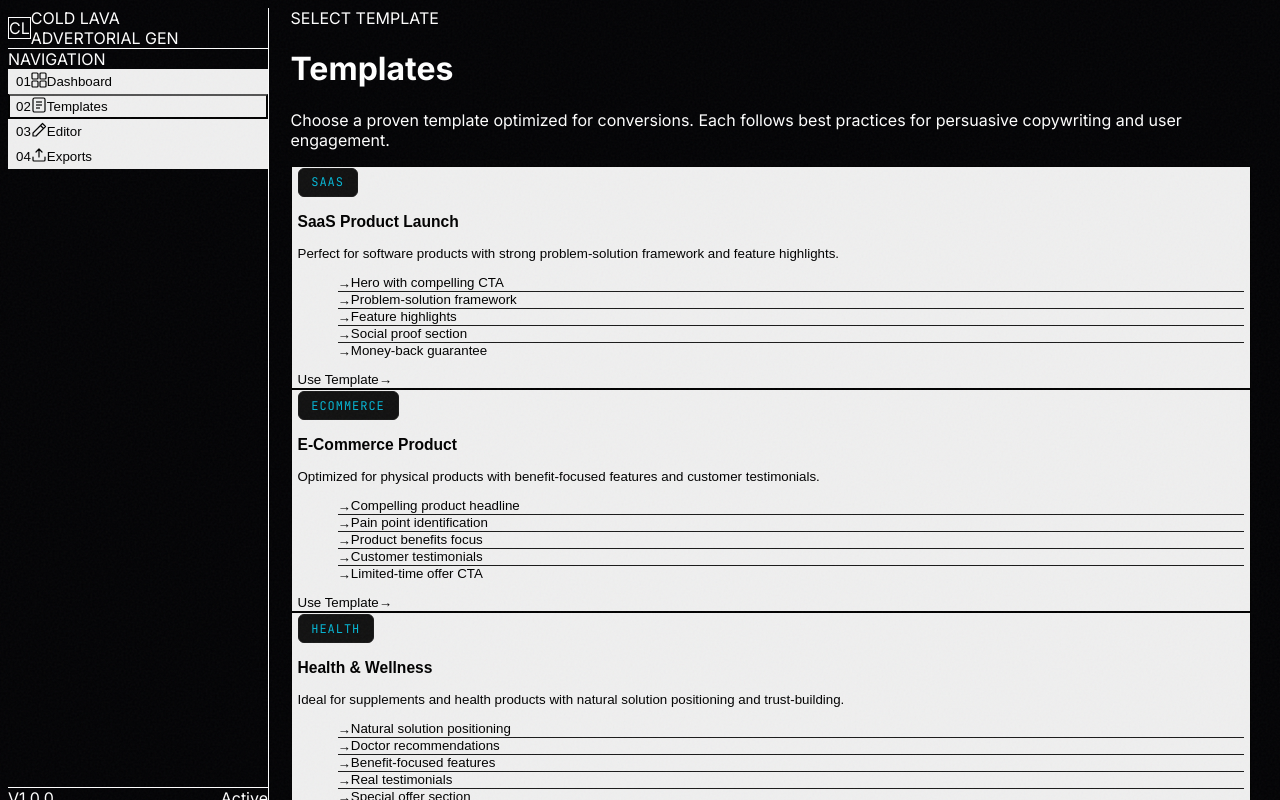
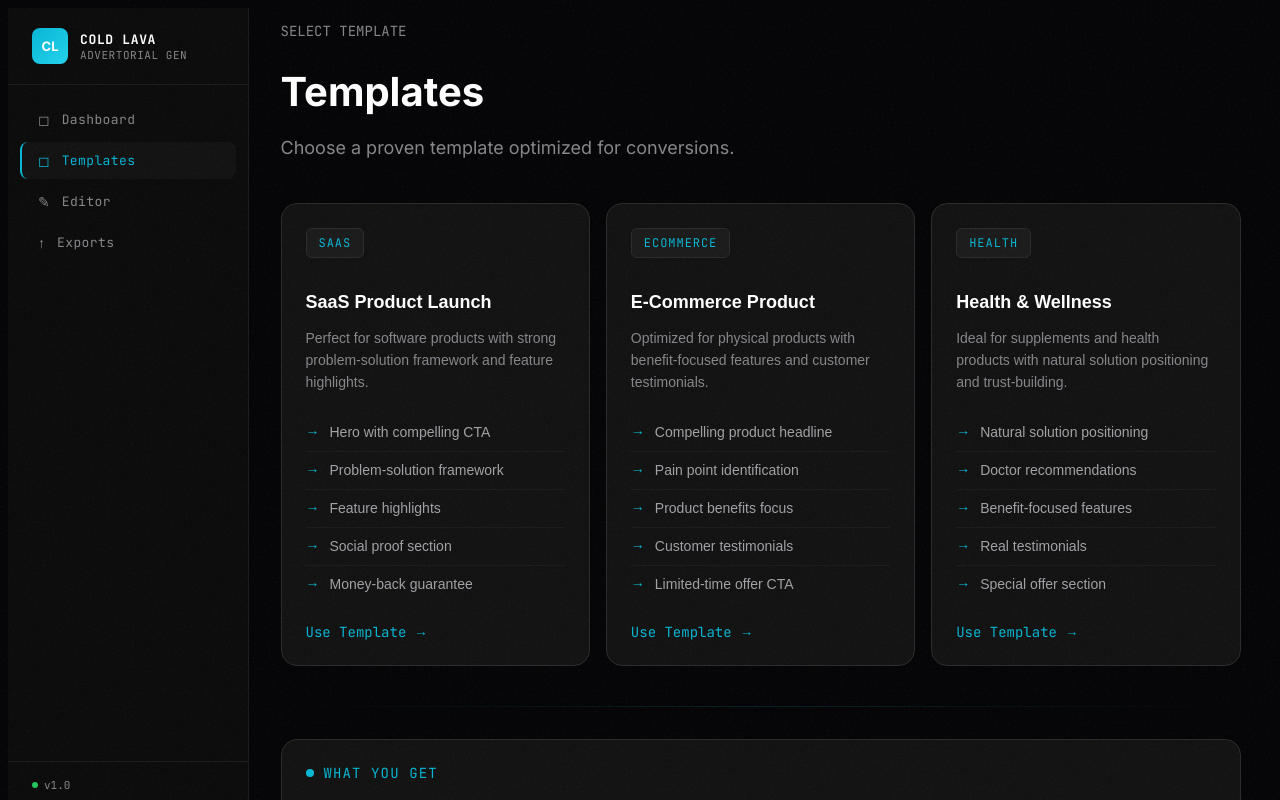
Before and after one commit to coldlavaai/advertorial-generator, a Next.js app: page / in a window 1280 px wide. Both pictures are taken after a click on the button 770 px from the left and 686 px from the top of the page. Shown: the top 800 px of the page. Built offline with nearby package versions, Linux system fonts and the light colour scheme.

Commit message:
Fix: inline styles for reliable rendering - visible cards, proper grid

```diff
--- a/components/Sidebar.tsx
+++ b/components/Sidebar.tsx
@@ -7,121 +7,81 @@ interface SidebarProps {
 
 export default function Sidebar({ onNavigate, currentView }: SidebarProps) {
   const menuItems = [
-    {
-      id: 'dashboard',
-      label: 'Dashboard',
-      number: '01',
-      icon: (
-        <svg width="16" height="16" viewBox="0 0 16 16" fill="none" xmlns="http://www.w3.org/2000/svg">
-          <rect x="1" y="1" width="6" height="6" rx="1" stroke="currentColor" strokeWidth="1.2" />
-          <rect x="9" y="1" width="6" height="6" rx="1" stroke="currentColor" strokeWidth="1.2" />
-          <rect x="1" y="9" width="6" height="6" rx="1" stroke="currentColor" strokeWidth="1.2" />
-          <rect x="9" y="9" width="6" height="6" rx="1" stroke="currentColor" strokeWidth="1.2" />
-        </svg>
-      ),
-    },
-    {
-      id: 'templates',
-      label: 'Templates',
-      number: '02',
-      icon: (
-        <svg width="16" height="16" viewBox="0 0 16 16" fill="none" xmlns="http://www.w3.org/2000/svg">
-          <rect x="2" y="1" width="12" height="14" rx="1.5" stroke="currentColor" strokeWidth="1.2" />
-          <line x1="5" y1="5" x2="11" y2="5" stroke="currentColor" strokeWidth="1.2" />
-          <line x1="5" y1="8" x2="11" y2="8" stroke="currentColor" strokeWidth="1.2" />
-          <line x1="5" y1="11" x2="9" y2="11" stroke="currentColor" strokeWidth="1.2" />
-        </svg>
-      ),
-    },
-    {
-      id: 'editor',
-      label: 'Editor',
-      number: '03',
-      icon: (
-        <svg width="16" height="16" viewBox="0 0 16 16" fill="none" xmlns="http://www.w3.org/2000/svg">
-          <path d="M11.5 1.5L14.5 4.5L5 14H2V11L11.5 1.5Z" stroke="currentColor" strokeWidth="1.2" strokeLinejoin="round" />
-          <line x1="9.5" y1="3.5" x2="12.5" y2="6.5" stroke="currentColor" strokeWidth="1.2" />
-        </svg>
-      ),
-    },
-    {
-      id: 'exports',
-      label: 'Exports',
-      number: '04',
-      icon: (
-        <svg width="16" height="16" viewBox="0 0 16 16" fill="none" xmlns="http://www.w3.org/2000/svg">
-          <path d="M8 2V10M8 2L5 5M8 2L11 5" stroke="currentColor" strokeWidth="1.2" strokeLinecap="round" strokeLinejoin="round" />
-          <path d="M2 10V13C2 13.5523 2.44772 14 3 14H13C13.5523 14 14 13.5523 14 13V10" stroke="currentColor" strokeWidth="1.2" strokeLinecap="round" />
-        </svg>
-      ),
-    },
+    { id: 'dashboard', label: 'Dashboard', icon: '◻' },
+    { id: 'templates', label: 'Templates', icon: '◻' },
+    { id: 'editor', label: 'Editor', icon: '✎' },
+    { id: 'exports', label: 'Exports', icon: '↑' },
   ];
 
   return (
-    <div className="w-[260px] flex flex-col h-screen shrink-0 bg-cl-bg border-r border-cl-border">
+    <div style={{
+      width: 240,
+      flexShrink: 0,
+      height: '100vh',
+      background: '#0a0a0a',
+      borderRight: '1px solid #1a1a1a',
+      display: 'flex',
+      flexDirection: 'column',
+    }}>
       {/* Logo */}
-      <div className="px-6 py-6 border-b border-cl-border">
-        <div className="flex items-center gap-3">
-          <div className="w-9 h-9 rounded-lg bg-cl-card border border-cl-border flex items-center justify-center">
-            <span className="font-mono font-bold text-sm text-cl-cyan">CL</span>
+      <div style={{ padding: '20px 24px', borderBottom: '1px solid #1a1a1a' }}>
+        <div style={{ display: 'flex', alignItems: 'center', gap: 12 }}>
+          <div style={{
+            width: 36, height: 36, borderRadius: 8,
+            background: 'linear-gradient(135deg, #06B6D4, #22D3EE)',
+            display: 'flex', alignItems: 'center', justifyContent: 'center',
+          }}>
+            <span style={{ fontWeight: 700, fontSize: 13, color: '#fff' }}>CL</span>
           </div>
-          <div className="flex flex-col">
-            <span className="font-mono font-bold text-sm tracking-wider text-white">COLD LAVA</span>
-            <span className="font-mono text-xs tracking-widest uppercase text-cl-muted">
-              Advertorial Gen
-            </span>
+          <div>
+            <div style={{ fontFamily: "'JetBrains Mono', monospace", fontWeight: 700, fontSize: 13, color: '#fff', letterSpacing: '0.05em' }}>COLD LAVA</div>
+            <div style={{ fontFamily: "'JetBrains Mono', monospace", fontSize: 11, color: '#86868B', letterSpacing: '0.05em' }}>ADVERTORIAL GEN</div>
           </div>
         </div>
       </div>
 
-      {/* Navigation */}
-      <nav className="flex-1 px-3 py-6 space-y-0.5">
-        <div className="px-3 mb-4">
-          <span className="font-mono text-xs tracking-widest uppercase text-cl-muted">
-            Navigation
-          </span>
-        </div>
-
+      {/* Nav */}
+      <nav style={{ flex: 1, padding: '16px 12px' }}>
         {menuItems.map((item) => {
-          const isActive = currentView === item.id;
+          const active = currentView === item.id;
           return (
             <button
               key={item.id}
               onClick={() => onNavigate(item.id)}
-              className={`w-full flex items-center gap-3 px-3 py-2.5 rounded-lg transition-all duration-200 group ${
-                isActive
-                  ? 'bg-cl-card border-l-2 border-cl-cyan'
-                  : 'border-l-2 border-transparent hover:bg-cl-card/50'
-              }`}
+              style={{
+                width: '100%',
+                display: 'flex',
+                alignItems: 'center',
+                gap: 12,
+                padding: '10px 16px',
+                marginBottom: 4,
+                borderRadius: 8,
+                border: 'none',
+                cursor: 'pointer',
+                background: active ? '#111111' : 'transparent',
+                borderLeft: active ? '2px solid #06B6D4' : '2px solid transparent',
+                transition: 'all 0.15s',
+              }}
+              onMouseEnter={e => { if (!active) e.currentTarget.style.background = '#111111'; }}
+              onMouseLeave={e => { if (!active) e.currentTarget.style.background = 'transparent'; }}
             >
-              <span className={`font-mono text-xs w-4 ${isActive ? 'text-cl-cyan' : 'text-cl-muted'}`}>
-                {item.number}
-              </span>
-              <span className={`transition-colors ${isActive ? 'text-cl-cyan' : 'text-cl-muted group-hover:text-white'}`}>
-                {item.icon}
-              </span>
-              <span className={`font-mono text-sm tracking-wide transition-colors ${
-                isActive ? 'text-cl-cyan' : 'text-cl-muted group-hover:text-white'
-              }`}>
-                {item.label}
-              </span>
+              <span style={{ fontSize: 14, color: active ? '#06B6D4' : '#86868B' }}>{item.icon}</span>
+              <span style={{
+                fontFamily: "'JetBrains Mono', monospace",
+                fontSize: 13,
+                color: active ? '#06B6D4' : '#86868B',
+                letterSpacing: '0.03em',
+              }}>{item.label}</span>
             </button>
           );
         })}
       </nav>
 
       {/* Footer */}
-      <div className="px-6 py-4 border-t border-cl-border">
-        <div className="flex items-center justify-between">
-          <span className="font-mono text-xs tracking-wider uppercase text-cl-muted">
-            v1.0.0
-          </span>
-          <div className="flex items-center gap-1.5">
-            <div className="w-1.5 h-1.5 rounded-full bg-cl-green" />
-            <span className="font-mono text-xs tracking-wider text-cl-muted">
-              Active
-            </span>
-          </div>
+      <div style={{ padding: '16px 24px', borderTop: '1px solid #1a1a1a' }}>
+        <div style={{ display: 'flex', alignItems: 'center', gap: 6 }}>
+          <div style={{ width: 6, height: 6, borderRadius: '50%', background: '#22c55e' }} />
+          <span style={{ fontFamily: "'JetBrains Mono', monospace", fontSize: 11, color: '#86868B' }}>v1.0</span>
         </div>
       </div>
     </div>
--- a/components/TemplateSelector.tsx
+++ b/components/TemplateSelector.tsx
@@ -9,73 +9,96 @@ interface TemplateSelectorProps {
 
 export default function TemplateSelector({ onSelectTemplate }: TemplateSelectorProps) {
   return (
-    <div className="max-w-[960px] mx-auto">
-      {/* Heading */}
-      <div className="mb-10 fade-in">
-        <span className="text-cl-muted text-sm font-mono mb-4 block">SELECT TEMPLATE</span>
-        <h1 className="text-4xl md:text-5xl font-bold text-white mb-2">
-          Templates
-        </h1>
-        <p className="text-lg text-cl-muted max-w-2xl leading-relaxed">
-          Choose a proven template optimized for conversions. Each follows best practices
-          for persuasive copywriting and user engagement.
+    <div style={{ maxWidth: 960, margin: '0 auto' }}>
+      <div style={{ marginBottom: 40 }}>
+        <p style={{ color: '#86868B', fontSize: 14, fontFamily: "'JetBrains Mono', monospace", marginBottom: 16 }}>SELECT TEMPLATE</p>
+        <h1 style={{ fontSize: 40, fontWeight: 700, color: '#fff', marginBottom: 8 }}>Templates</h1>
+        <p style={{ fontSize: 18, color: '#86868B', maxWidth: 600, lineHeight: 1.6 }}>
+          Choose a proven template optimized for conversions.
         </p>
       </div>
 
-      {/* Template Grid */}
-      <div className="grid grid-cols-1 md:grid-cols-3 gap-4 mb-10">
-        {templates.map((template, index) => (
+      <div style={{ display: 'grid', gridTemplateColumns: 'repeat(3, 1fr)', gap: 16, marginBottom: 40 }}>
+        {templates.map((template) => (
           <button
             key={template.id}
             onClick={() => onSelectTemplate(template)}
-            className={`bg-cl-card border border-cl-border rounded-2xl p-6 text-left hover:border-cl-cyan/30 transition-colors group fade-in fade-in-delay-${index + 1}`}
+            style={{
+              background: '#111111',
+              border: '1px solid #2a2a2a',
+              borderRadius: 16,
+              padding: 24,
+              textAlign: 'left' as const,
+              cursor: 'pointer',
+              transition: 'border-color 0.2s',
+            }}
+            onMouseEnter={e => (e.currentTarget.style.borderColor = '#06B6D4')}
+            onMouseLeave={e => (e.currentTarget.style.borderColor = '#2a2a2a')}
           >
-            <div className="pill mb-5">{template.category}</div>
+            <span style={{
+              display: 'inline-block',
+              background: '#1a1a1a',
+              border: '1px solid #2a2a2a',
+              padding: '6px 12px',
+              fontFamily: "'JetBrains Mono', monospace",
+              fontSize: 12,
+              textTransform: 'uppercase' as const,
+              letterSpacing: '0.08em',
+              color: '#06B6D4',
+              borderRadius: 6,
+              marginBottom: 16,
+            }}>
+              {template.category}
+            </span>
 
-            <h3 className="text-white font-semibold text-lg mb-3 group-hover:text-cl-cyan transition-colors">
+            <h3 style={{ color: '#fff', fontWeight: 600, fontSize: 18, marginBottom: 10 }}>
               {template.name}
             </h3>
 
-            <p className="text-cl-muted text-sm mb-6 leading-relaxed">
+            <p style={{ color: '#86868B', fontSize: 14, lineHeight: 1.6, marginBottom: 20 }}>
               {template.description}
             </p>
 
-            {/* Features */}
-            <ul className="space-y-0 mb-6">
-              {template.features.map((feature, i) => (
-                <li
-                  key={i}
-                  className="flex items-start gap-2.5 py-2"
-                  style={{
-                    borderBottom: i < template.features.length - 1 ? '1px solid #1a1a1a' : 'none',
-                  }}
-                >
-                  <span className="text-cl-cyan text-sm mt-px">→</span>
-                  <span className="text-cl-muted text-sm leading-relaxed">{feature}</span>
+            <ul style={{ listStyle: 'none', padding: 0, margin: 0, marginBottom: 20 }}>
+              {template.features.map((feature: string, i: number) => (
+                <li key={i} style={{
+                  display: 'flex',
+                  alignItems: 'flex-start',
+                  gap: 10,
+                  padding: '8px 0',
+                  borderBottom: i < template.features.length - 1 ? '1px solid #1a1a1a' : 'none',
+                }}>
+                  <span style={{ color: '#06B6D4', fontSize: 14 }}>→</span>
+                  <span style={{ color: '#a1a1a6', fontSize: 14, lineHeight: 1.5 }}>{feature}</span>
                 </li>
               ))}
             </ul>
 
-            <div className="flex items-center gap-2 group-hover:gap-3 transition-all">
-              <span className="font-mono text-sm text-cl-cyan">Use Template</span>
-              <span className="text-cl-cyan">→</span>
+            <div style={{ display: 'flex', alignItems: 'center', gap: 8 }}>
+              <span style={{ fontFamily: "'JetBrains Mono', monospace", fontSize: 14, color: '#06B6D4' }}>Use Template</span>
+              <span style={{ color: '#06B6D4' }}>→</span>
             </div>
           </button>
         ))}
       </div>
 
-      <div className="section-divider" />
+      <div style={{ height: 1, background: 'linear-gradient(90deg, transparent, rgba(6,182,212,0.15), transparent)', margin: '32px 0' }} />
 
-      {/* What You Get */}
-      <div className="bg-cl-card border border-cl-border rounded-2xl p-6 mb-10 fade-in fade-in-delay-4">
-        <div className="flex items-center gap-3 mb-5">
-          <div className="w-2 h-2 rounded-full bg-cl-cyan" />
-          <span className="font-mono text-sm text-cl-cyan uppercase tracking-wider">
+      <div style={{
+        background: '#111111',
+        border: '1px solid #2a2a2a',
+        borderRadius: 16,
+        padding: 24,
+        marginBottom: 40,
+      }}>
+        <div style={{ display: 'flex', alignItems: 'center', gap: 10, marginBottom: 20 }}>
+          <div style={{ width: 8, height: 8, borderRadius: '50%', background: '#06B6D4' }} />
+          <span style={{ fontFamily: "'JetBrains Mono', monospace", fontSize: 14, color: '#06B6D4', textTransform: 'uppercase' as const, letterSpacing: '0.08em' }}>
             What You Get
           </span>
         </div>
 
-        <ul className="grid grid-cols-1 sm:grid-cols-2 gap-0">
+        <div style={{ display: 'grid', gridTemplateColumns: '1fr 1fr', gap: 0 }}>
           {[
             'Section-by-section editor',
             'Live preview mode',
@@ -84,18 +107,18 @@ export default function TemplateSelector({ onSelectTemplate }: TemplateSelectorP
             'AI suggestions',
             'SEO meta tags included',
           ].map((feature, i) => (
-            <li
-              key={i}
-              className="flex items-center gap-3 py-2.5"
-              style={{ borderBottom: '1px solid #1a1a1a' }}
-            >
-              <svg width="14" height="14" viewBox="0 0 14 14" fill="none" className="text-cl-green shrink-0">
-                <path d="M11.5 3.5L5.5 10L2.5 7" stroke="currentColor" strokeWidth="1.5" strokeLinecap="round" strokeLinejoin="round" />
-              </svg>
-              <span className="text-cl-muted text-sm">{feature}</span>
-            </li>
+            <div key={i} style={{
+              display: 'flex',
+              alignItems: 'center',
+              gap: 10,
+              padding: '10px 0',
+              borderBottom: '1px solid #1a1a1a',
+            }}>
+              <span style={{ color: '#22c55e', fontSize: 14 }}>✓</span>
+              <span style={{ color: '#86868B', fontSize: 14 }}>{feature}</span>
+            </div>
           ))}
-        </ul>
+        </div>
       </div>
     </div>
   );
```
